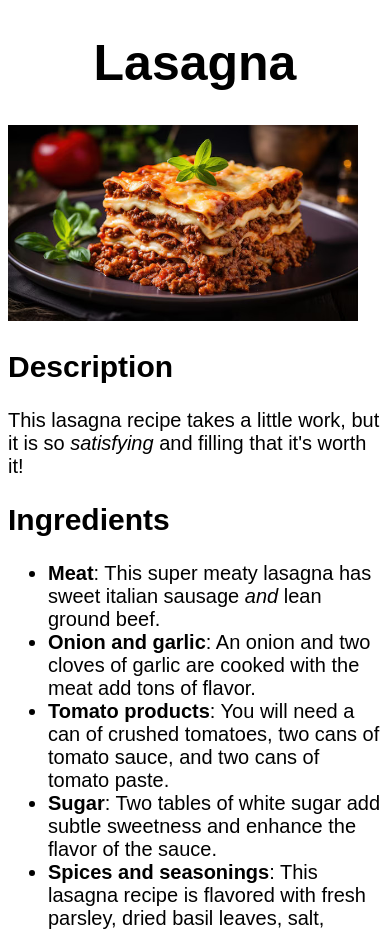
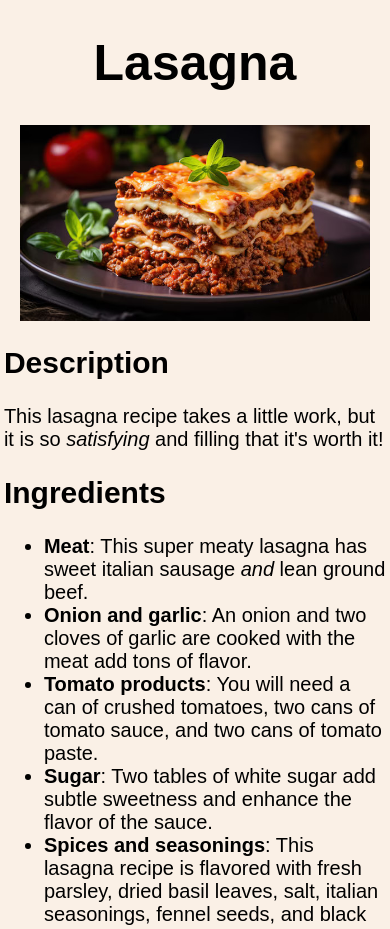
Before and after one commit to hanzd07/odin-recipes-xubuntu, a plain HTML site: page recipes/lasagna.html in a window 390 px wide. Shown: the top 929 px of the page. Drawn offline with Linux system fonts and the light colour scheme.

Commit message:
Agregar estilos usando box model en style.css
Se agrego estilos en la hoja style.css, se centro las imagenes, se puso un margen en body, se agrego box-sizing, se puso un background-color en body, tambien se agrego meta para que las paginas sean responsivas.

```diff
--- a/css/styles.css
+++ b/css/styles.css
@@ -1,5 +1,13 @@
+*,
+*::before,
+*::after {
+    box-sizing: border-box;
+}
+
 body {
     font-family: arial, 'Times New Roman', Times, serif;
+    margin: 1%;
+    background-color: linen;
 }
 
 h1 {
@@ -10,8 +18,10 @@ h1 {
 }
 
 img {
+    display: block;
     height: auto;
-    width: 350px;
+    max-width: 100%;
+    margin: 0% auto;
 }
 
 h2 {
--- a/recipes/lasagna.html
+++ b/recipes/lasagna.html
@@ -2,6 +2,7 @@
 <html lang="en">
 <head>
     <meta charset="UTF-8">
+    <meta name="viewport" content="width=device-width, initial-scale=1.0">
     <title>Lasagna</title>
     <link rel="stylesheet" href="../css/styles.css">
 </head>
```
Also changed, not shown: index.html (+4 -3 lines), recipes/Banana Pudding.html (+1 -0 lines), recipes/Best Hamburger Ever.html (+1 -0 lines).
